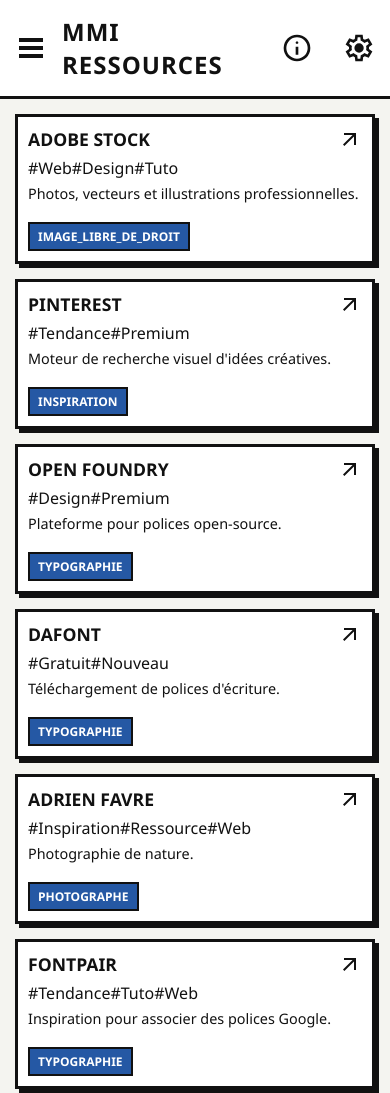
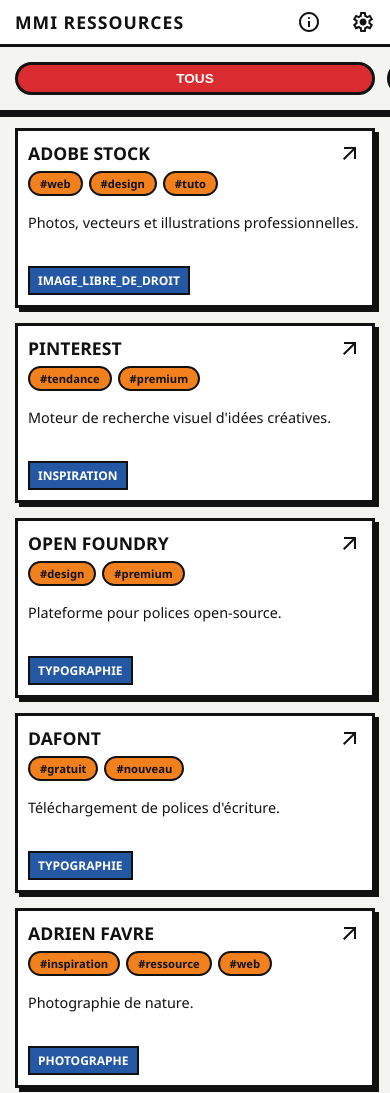
Before and after one commit to sacez53/MMI_Ressources, a plain HTML site: page index.html in a window 390 px wide. Shown: the top 1093 px of the page. Drawn offline with Linux system fonts and the light colour scheme.

Commit message:
Update style.css

```diff
--- a/style/style.css
+++ b/style/style.css
@@ -167,7 +167,7 @@
     flex-grow: 1;
     display: grid;
     grid-template-columns: repeat(auto-fill, minmax(300px, 1fr));
-    grid-auto-rows: 150px;
+    grid-auto-rows: minmax(180px, auto);
     gap: 15px;
 }
 
@@ -347,7 +347,7 @@
 
 /* Dynamic Classes (Settings) */
 body.hide-descriptions main {
-    grid-auto-rows: 90px;
+    grid-auto-rows: minmax(110px, auto);
 }
 body.hide-descriptions .card-description {
     display: none;
@@ -355,27 +355,68 @@
 
 @media (max-width: 768px) {
     .content-wrapper {
-        position: relative;
+        flex-direction: column;
+        position: static;
+    }
+
+    header {
+        position: sticky;
+        top: 0;
+        z-index: 100;
+        padding: 10px 15px;
+    }
+
+    .header-left h1 {
+        font-size: 1.1em;
+    }
+
+    .sidebar-toggle {
+        display: none !important;
+    }
+
+    .settings-btn svg {
+        width: 24px !important;
+        height: 24px !important;
     }
 
     .category-bar {
-        position: absolute;
-        z-index: 10;
-        height: 100%;
+        position: relative;
+        width: 100%;
+        height: auto;
+        flex-direction: row;
+        overflow-x: auto;
+        padding: 15px;
         background-color: var(--b-bg);
-        border-right: var(--b-border);
-        box-shadow: 12px 0 0 var(--b-shadow-color);
-        width: 280px;
-        transition: transform 0.3s ease-in-out;
-        transform: translateX(0);
+        border-right: none;
+        border-bottom: var(--b-border);
+        box-shadow: 0 4px 0 var(--b-shadow-color);
+        z-index: 90;
+
+        /* Hide scrollbar for a cleaner UI */
+        scrollbar-width: none;
+        -ms-overflow-style: none;
+
+        /* Override desktop transitions/transforms */
+        transition: none;
+        transform: none;
         margin-left: 0;
-        padding: 15px;
+    }
+
+    .category-bar::-webkit-scrollbar {
+        display: none;
     }
 
     .category-bar.closed {
-        transform: translateX(-120%);
+        transform: none;
         margin-left: 0;
-        box-shadow: none;
+        box-shadow: 0 4px 0 var(--b-shadow-color);
+    }
+
+    .filter-btn {
+        flex: 0 0 auto;
+        border-radius: 20px;
+        padding: 6px 16px;
+        font-size: 0.85em;
     }
 
     main {
@@ -383,16 +424,26 @@
         grid-template-columns: 1fr;
     }
 
-    header {
-        padding: 15px;
-    }
-
-    .header-left h1 {
-        font-size: 1.5em;
-    }
-
     .settings-modal-content {
         width: 90%;
         padding: 20px;
     }
 }
+
+.card-tags {
+    display: flex;
+    flex-wrap: wrap;
+    gap: 6px;
+    margin-bottom: 12px;
+}
+
+.card-tag {
+    background-color: var(--b-yellow);
+    color: var(--b-text);
+    font-size: 0.7em;
+    font-weight: 700;
+    padding: 3px 10px;
+    border: 2px solid var(--b-border-color);
+    border-radius: 20px;
+    text-transform: lowercase;
+}
```
